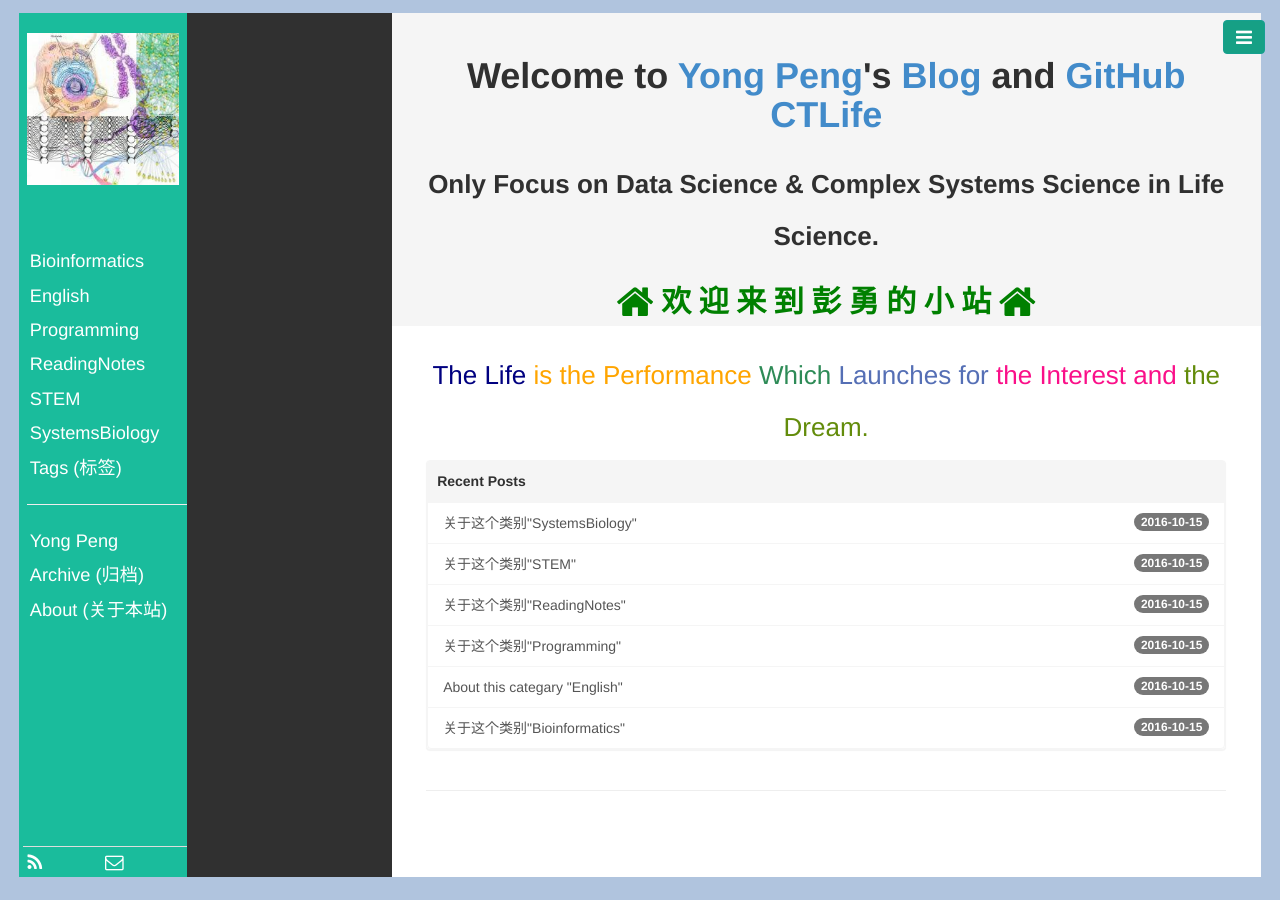
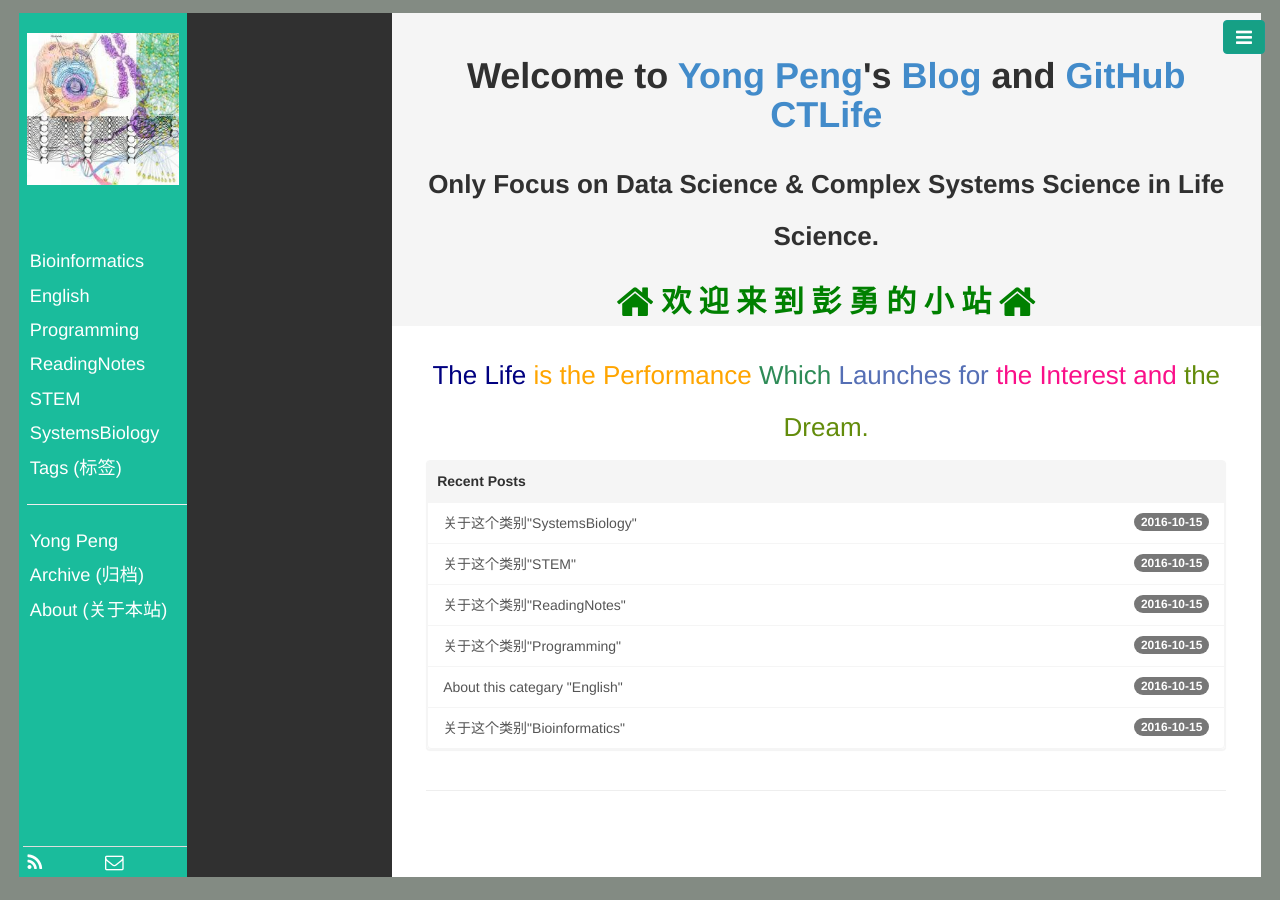
Before and after one commit to CTLife/CTLife.github.io, a Jekyll site: the page built from index.html, in a window 1280 px wide. Built offline with Jekyll 4.4.1, drawn with Linux system fonts in a browser that asks for light colours; Markdown is read by kramdown in place of the engine named in the settings; the list of posts is cut into pages by our own code.

Commit message:
Update base.css

```diff
--- a/public/css/base.css
+++ b/public/css/base.css
@@ -8,7 +8,7 @@ body, html {
   margin: 0%;
   height: 100%;
   overflow: auto;
-  background-color: #B0C4DE;
+  background-color: #838B83;
 }
 .row {
   height: 100%;
```
